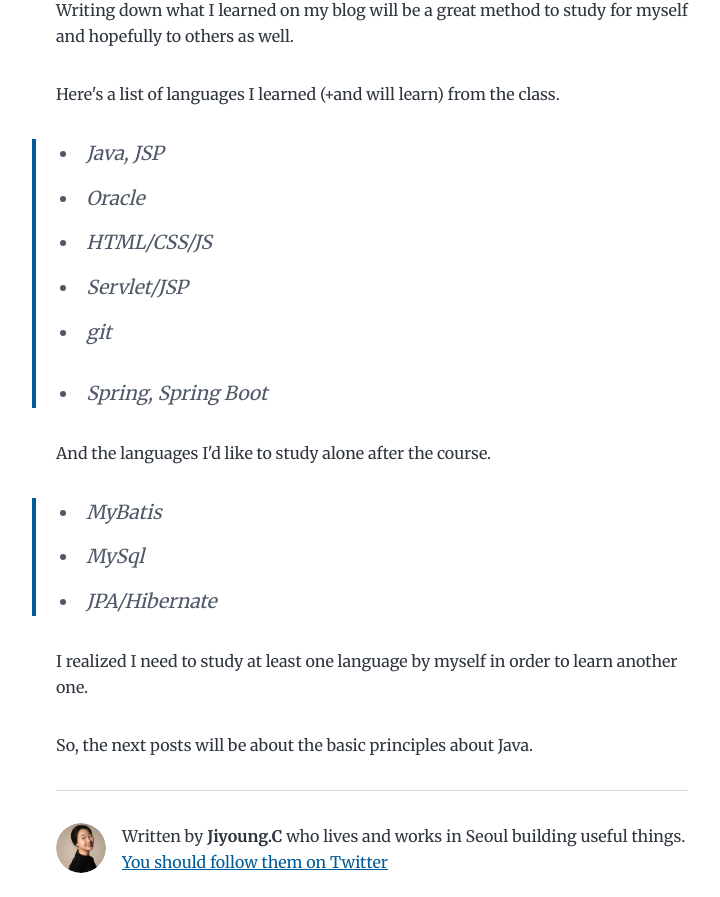
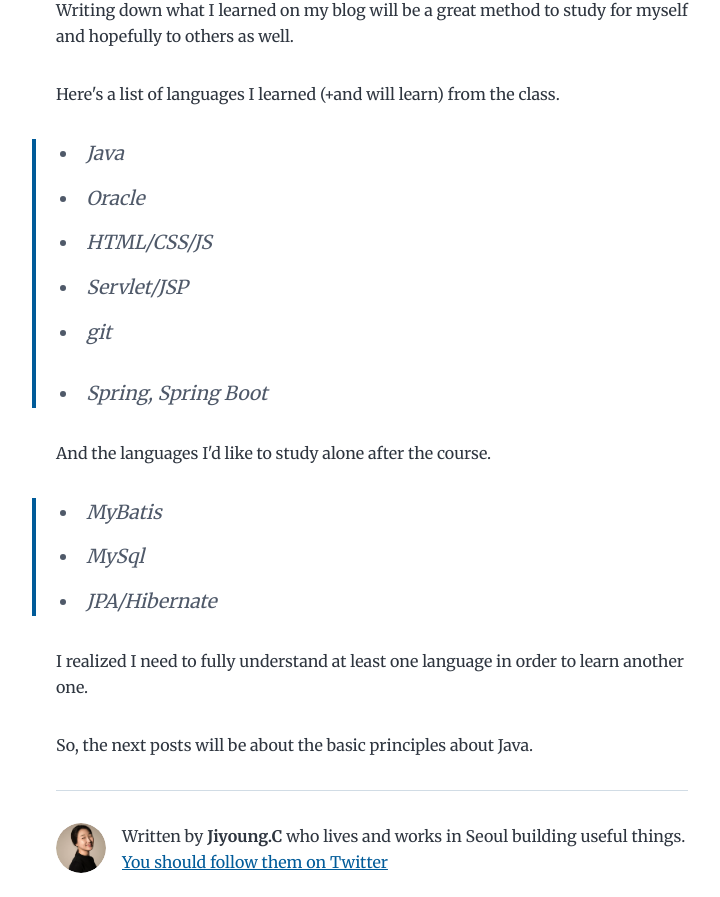
Before and after one commit to churn82/rendezvous0408, a Gatsby site: page /helloworld/ in a window 1280 px wide. Shown: the part 469-1366 px from the top of the page, without its empty margins (268-988 px from the left). Built offline with nearby package versions, Linux system fonts and the light colour scheme; Gatsby itself is replaced by a stand-in of ours.

Commit message:
helloword edit

```diff
--- a/content/blog/helloworld/index.md
+++ b/content/blog/helloworld/index.md
@@ -14,7 +14,7 @@ Writing down what I learned on my blog will be a great method to study for mysel
 
 Here's a list of languages I learned (+and will learn) from the class.
 
-> - Java, JSP
+> - Java
 > - Oracle
 > - HTML/CSS/JS
 > - Servlet/JSP
@@ -27,6 +27,6 @@ And the languages I'd like to study alone after the course.
 > - MySql
 > - JPA/Hibernate
 
-I realized I need to study at least one language by myself in order to learn another one.
+I realized I need to fully understand at least one language in order to learn another one.
 
 So, the next posts will be about the basic principles about Java.
```
